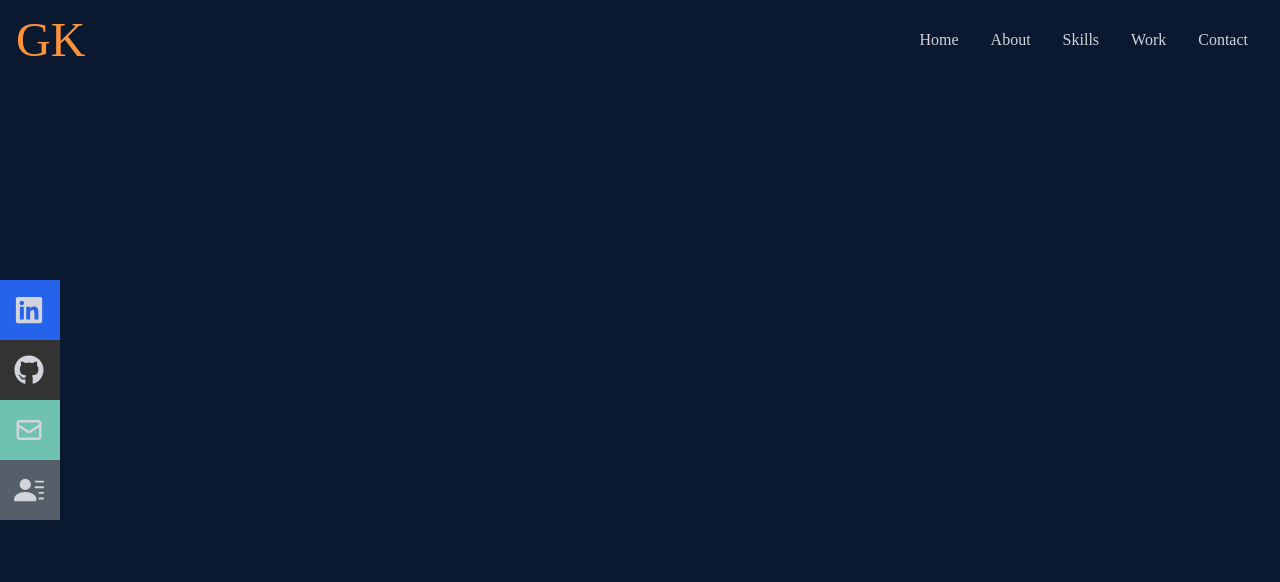
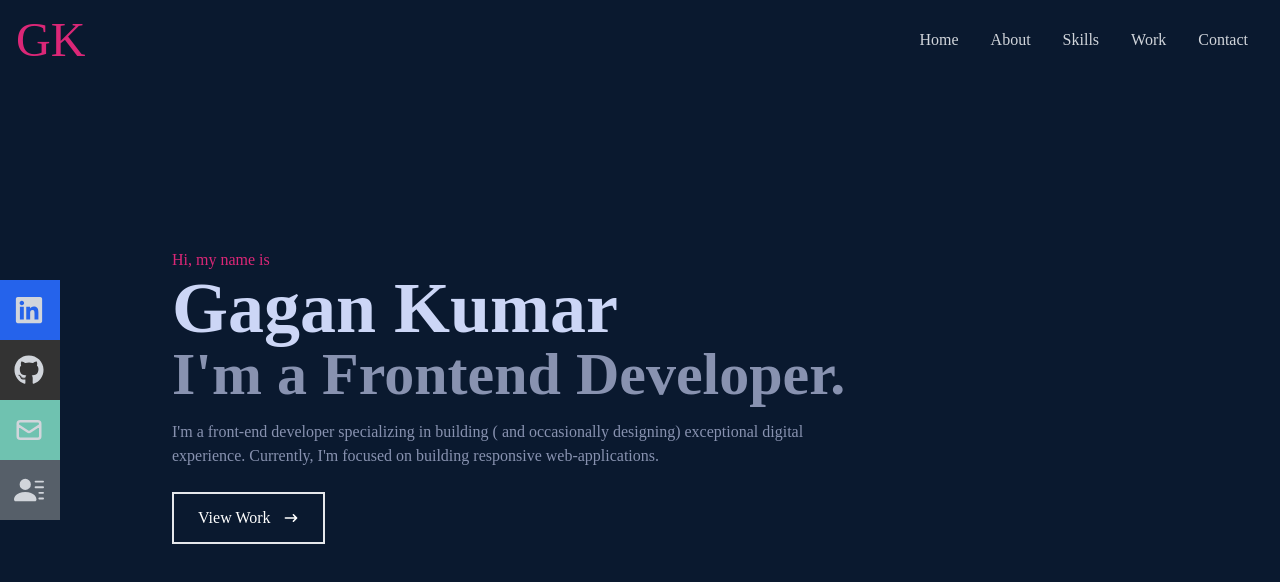
Before and after one commit to GomuGagan/my-portfolio, a React (Create React App) app: page / in a window 1280 px wide. Shown: the top 582 px of the page. Built offline with nearby package versions, Linux system fonts and the light colour scheme.

Commit message:
home complete

```diff
--- a/src/components/Home.jsx
+++ b/src/components/Home.jsx
@@ -3,7 +3,29 @@
 
 const Home = () => {
   return (
-    <div className='w-full h-screen bg-[#0a192f]'></div>
+    <div className='w-full h-screen bg-[#0a192f]'>
+
+      {/* Container */}
+      <div className="max-w-[1000px] mx-auto px-8 flex flex-col justify-center h-full">
+        <p className='text-pink-600'>Hi, my name is</p>
+        <h1 className='text-4xl sm:text-7xl font-bold text-[#ccd6f6]'>Gagan Kumar</h1>
+        <h2 className='text-4xl sm:text-6xl font-bold text-[#8892b0]'>I'm a Frontend Developer.</h2>
+        <p className='text-[#8892b0] py-4 max-w-[700px]'>I'm a front-end developer specializing in building ( and occasionally designing) exceptional digital experience. Currently, I'm focused on building responsive web-applications.</p>
+      <div>
+
+        <button className='text-white border-2 px-6 py-3 my-2 flex items-center hover:bg-pink-600 hover:border-pink-600 group'>
+          View Work
+          <span className="group-hover:rotate-90 duration-300" >
+          <HiArrowNarrowRight className='ml-3'/>
+
+          </span>
+          </button>
+      </div>
+      </div>
+
+
+
+    </div>
   )
 }
 
--- a/src/components/Navbar.jsx
+++ b/src/components/Navbar.jsx
@@ -11,7 +11,7 @@
   return (
     <div className='w-full h-[80px] flex fixed justify-between items-center px-4 bg-[#0a192f] text-gray-300 '>
         <div>
-            <h3 className='text-orange-400 text-5xl'>GK</h3>
+            <h3 className='text-pink-600 text-5xl'>GK</h3>
         </div>
 
         {/* Menu */}
```
